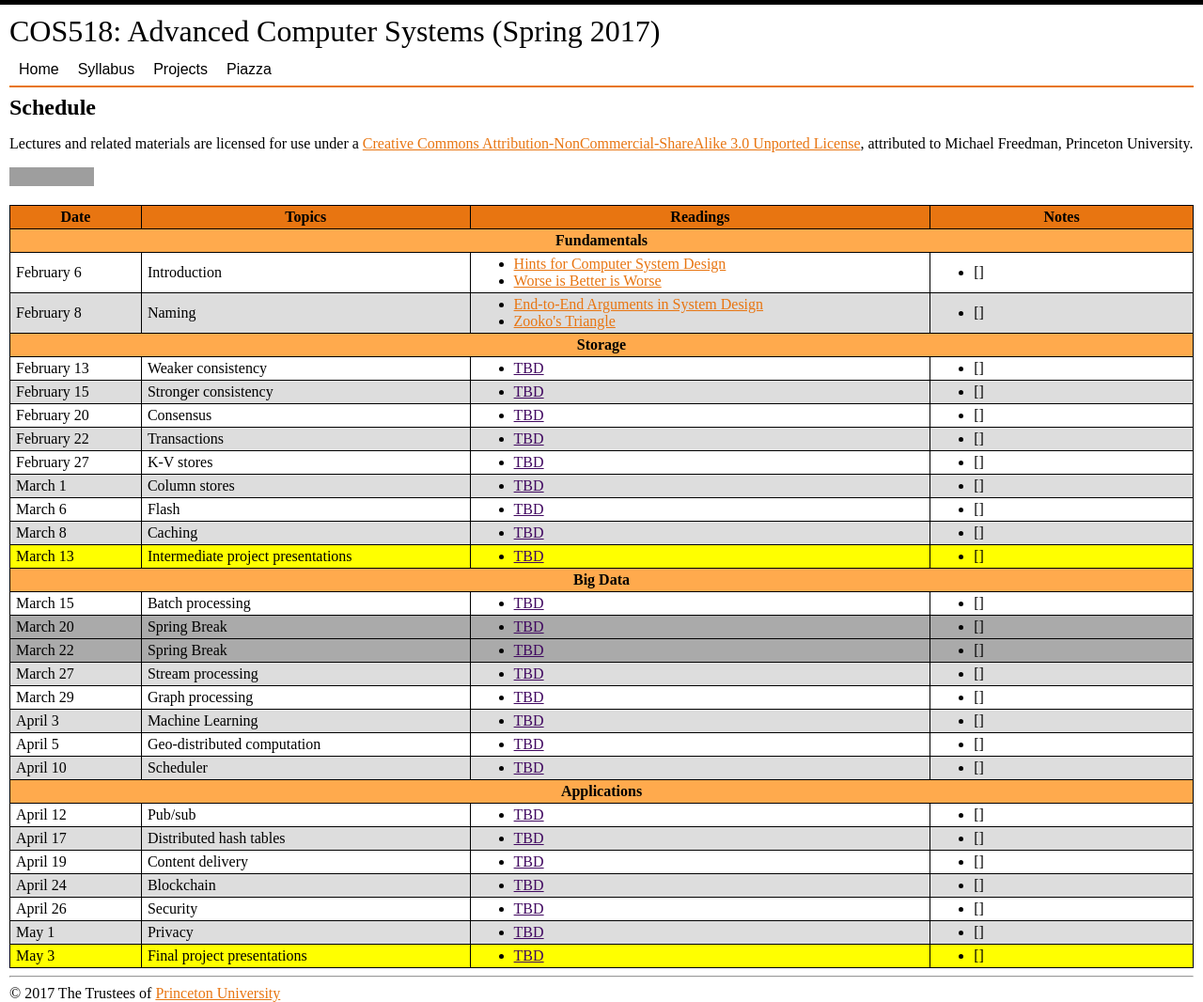
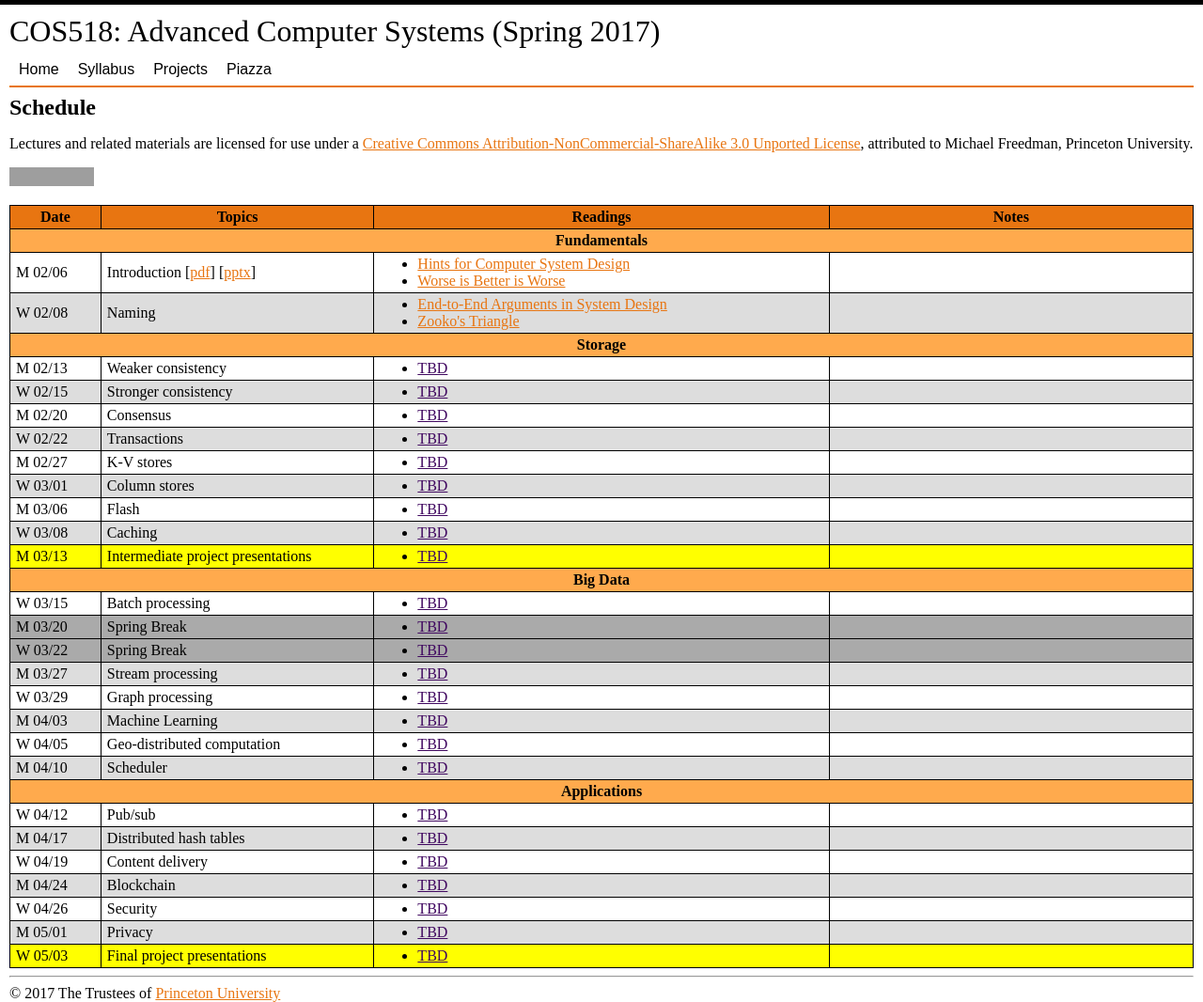
Before and after one commit to COS518/cos518.github.io, a Jekyll site: the page built from syllabus.md, in a window 1280 px wide. Shown: the whole page at 94% size. Built offline with Jekyll 4.4.1, drawn with Linux system fonts in a browser that asks for light colours; our own code applies the rules of GitHub Pages for plain Markdown files; grey boxes are pictures that could not be loaded.

Commit message:
Add lecture slide code

```diff
--- a/_data/syllabus.yml
+++ b/_data/syllabus.yml
@@ -1,198 +1,198 @@
 - unit: Fundamentals
   sessions:
-    - date: February 6
+    - date: M 02/06
       topic: Introduction
+      slides: L1-intro
       readings:
         - name: Hints for Computer System Design
           link: https://www.microsoft.com/en-us/research/wp-content/uploads/2016/02/acrobat-17.pdf
         - name: Worse is Better is Worse
           link: https://www.dreamsongs.com/Files/worse-is-worse.pdf
       notes:
-        - L1-introduction
       type: lecture
-    - date: February 8
+    - date: W 02/08
       topic: Naming
       readings:
         - name: End-to-End Arguments in System Design
           link: http://web.mit.edu/Saltzer/www/publications/endtoend/endtoend.pdf
         - name: Zooko's Triangle
           link: https://web.archive.org/web/20011020191610/http://zooko.com/distnames.html
-      notes: nil
+      notes:
       type: lecture
 
 - unit: Storage
   sessions:
-    - date: February 13
+    - date: M 02/13
       topic: Weaker consistency
       readings:
         - name: TBD
           link:
-      notes: nil
+      notes:
       type: lecture
-    - date: February 15
+    - date: W 02/15
       topic: Stronger consistency
       readings:
         - name: TBD
           link:
-      notes: nil
+      notes:
       type: lecture
-    - date: February 20
+    - date: M 02/20
       topic: Consensus
       readings:
         - name: TBD
           link:
-      notes: nil
+      notes:
       type: lecture
-    - date: February 22
+    - date: W 02/22
       topic: Transactions
       readings:
         - name: TBD
           link:
-      notes: nil
+      notes:
       type: lecture
-    - date: February 27
+    - date: M 02/27
       topic: K-V stores
       readings:
         - name: TBD
           link:
-      notes: nil
+      notes:
       type: lecture
-    - date: March 1
+    - date: W 03/01
       topic: Column stores
       readings:
         - name: TBD
           link:
-      notes: nil
+      notes:
       type: lecture
-    - date: March 6
+    - date: M 03/06
       topic: Flash
       readings:
         - name: TBD
           link:
-      notes: nil
+      notes:
       type: lecture
-    - date: March 8
+    - date: W 03/08
       topic: Caching
       readings:
         - name: TBD
           link:
-      notes: nil
+      notes:
       type: lecture
-    - date: March 13
+    - date: M 03/13
       topic: Intermediate project presentations
       readings:
         - name: TBD
           link:
-      notes: nil
+      notes:
       type: presentations
 
 - unit: Big Data
   sessions:
-    - date: March 15
+    - date: W 03/15
       topic: Batch processing
       readings:
         - name: TBD
           link:
-      notes: nil
+      notes:
       type: lecture
-    - date: March 20
+    - date: M 03/20
       topic: Spring Break
       readings:
         - name: TBD
           link:
-      notes: nil
+      notes:
       type: noclass
-    - date: March 22
+    - date: W 03/22
       topic: Spring Break
       readings:
         - name: TBD
           link:
-      notes: nil
+      notes:
       type: noclass
-    - date: March 27
+    - date: M 03/27
       topic: Stream processing
       readings:
         - name: TBD
           link:
-      notes: nil
+      notes:
       type: lecture
-    - date: March 29
+    - date: W 03/29
       topic: Graph processing
       readings:
         - name: TBD
           link:
-      notes: nil
+      notes:
       type: lecture
-    - date: April 3
+    - date: M 04/03
       topic: Machine Learning
       readings:
         - name: TBD
           link:
-      notes: nil
+      notes:
       type: lecture
-    - date: April 5
+    - date: W 04/05
       topic: Geo-distributed computation
       readings:
         - name: TBD
           link:
-      notes: nil
+      notes:
       type: lecture
-    - date: April 10
+    - date: M 04/10
       topic: Scheduler
       readings:
         - name: TBD
           link:
-      notes: nil
+      notes:
       type: lecture
 
 - unit: Applications
   sessions:
-    - date: April 12
+    - date: W 04/12
       topic: Pub/sub
       readings:
         - name: TBD
           link:
-      notes: nil
+      notes:
       type: lecture
-    - date: April 17
+    - date: M 04/17
       topic: Distributed hash tables
       readings:
         - name: TBD
           link:
-      notes: nil
+      notes:
       type: lecture
-    - date: April 19
+    - date: W 04/19
       topic: Content delivery
       readings:
         - name: TBD
           link:
-      notes: nil
+      notes:
       type: lecture
-    - date: April 24
+    - date: M 04/24
       topic: Blockchain
       readings:
         - name: TBD
           link:
-      notes: nil
+      notes:
       type: lecture
-    - date: April 26
+    - date: W 04/26
       topic: Security
       readings:
         - name: TBD
           link:
-      notes: nil
+      notes:
       type: lecture
-    - date: May 1
+    - date: M 05/01
       topic: Privacy
       readings:
         - name: TBD
           link:
-      notes: nil
+      notes:
       type: lecture
-    - date: May 3
+    - date: W 05/03
       topic: Final project presentations
       readings:
         - name: TBD
           link:
-      notes: nil
+      notes:
       type: presentations
--- a/_includes/syllabus.html
+++ b/_includes/syllabus.html
@@ -17,7 +17,13 @@
         <tr class='{{ session.type }}'>
       {% endif %}
         <td>{{ session.date }}</td>
-        <td>{{ session.topic }}</td>
+        <td>
+          {{ session.topic }}
+          {% if session.slides %}
+            [<a href='/docs/{{ session.slides }}.pdf'>pdf</a>]
+            [<a href='/docs/{{ session.slides }}.pptx'>pptx</a>]
+          {% endif %}
+        </td>
         <td>
           <ul>
             {% for reading in session.readings %}
@@ -25,15 +31,7 @@
             {% endfor %}
           </ul>
         </td>
-        <td> {% if session.notes != nil %}
-          <ul>
-            {% for note in session.notes %}
-              <li>
-                []
-              </li>
-            {% endfor %}
-          </ul>
-        </td> {% endif %}
+        <td> {{ session.notes }} </td>
       </tr>
     {% endfor %}
   {% endfor %}
--- a/assets/css/style.css
+++ b/assets/css/style.css
@@ -236,10 +236,10 @@ table.schedule tr.recitation { background: #ccf; }
 table.schedule tr.recitation.alt { background: #ccf; }
 table.schedule tr.lechead { background: #FFAA4D; font-weight: bold; text-align: center; }
 
-table.schedule tr th.date { width: 10%; }
-table.schedule tr th.topics { width: 25%; }
+table.schedule tr th.date { width: 5%;}
+table.schedule tr th.topics { width: 15%; }
 table.schedule tr th.notes { width: 20%; }
-table.schedule tr th.readings { width: 35%; }
+table.schedule tr th.readings { width: 25%; }
 table.schedule tr th.presenter { width: 10%; }
 
 table.schedule li { padding: 0px; }
```
Also changed, not shown: 1 other file.
